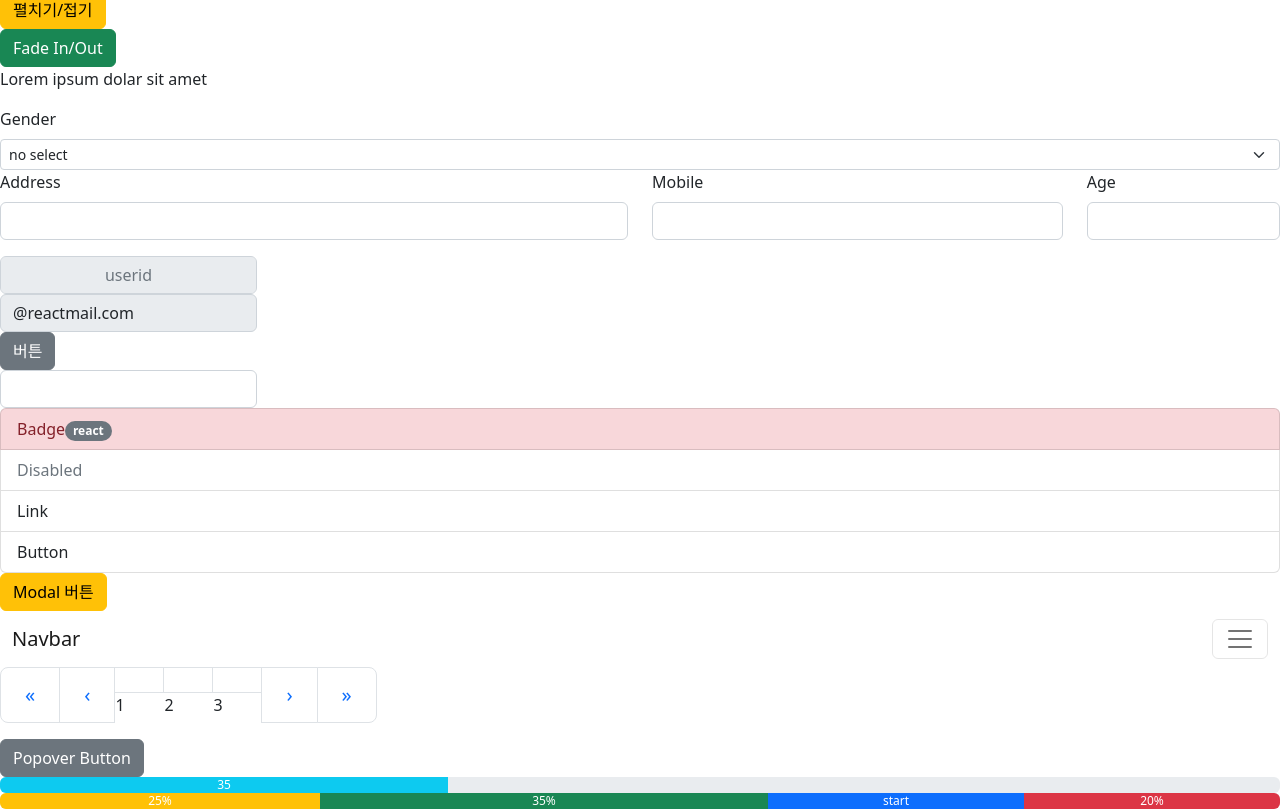
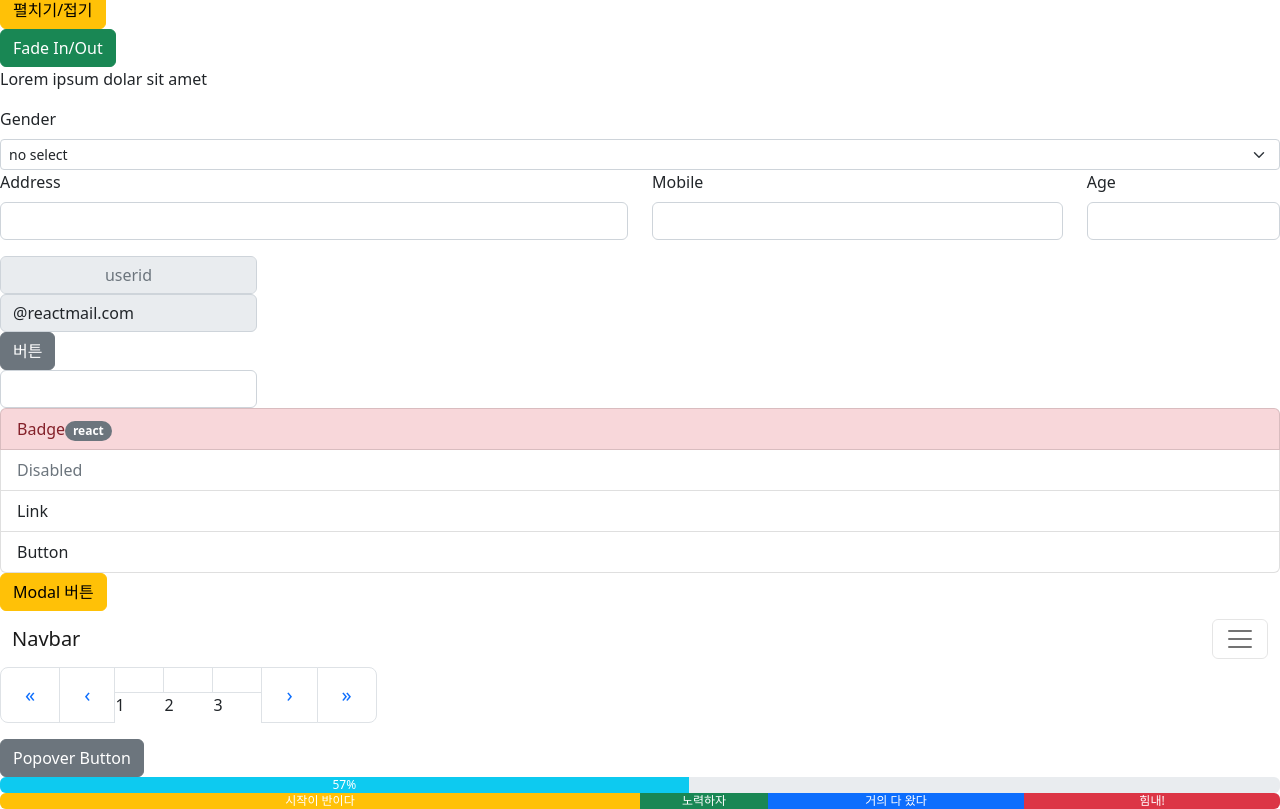
Before and after one commit to bookpark/react-ex, a React (Create React App) app in the folder strapapp/: page / in a window 1280 px wide. Shown: the part 657-1466 px from the top of the page. Built offline with nearby package versions, Linux system fonts and the light colour scheme.

Commit message:
Progress 예제

```diff
--- a/strapapp/src/ReactstrapProgress.js
+++ b/strapapp/src/ReactstrapProgress.js
@@ -4,24 +4,34 @@ import { Progress } from 'reactstrap';
 class ReactstrapProgress extends Component {
     constructor(props) {
         super(props);
-        this.state = { progress: 35 }
+        this.state = { progress: 0 }
     }
 
     progress = (e) => {
         if (this.state.progress !== 100) {
-            setTimeout((() => this.setState({ progress: this.state.progress + 1 })).bind(this), 100)
+            let id = setInterval(function () {
+                if (this.state.progress == 100) {
+                    clearInterval(id);
+                    return;
+                }
+                this.setState({ progress: this.state.progress + 1 })
+            }.bind(this), 100)
         }
+    }
+
+    componentDidMount() {
+        this.progress();
     }
 
     render() {
         return (
             <>
-                <Progress color='info' value={this.state.progress}>{this.state.progress}</Progress>
+                <Progress color='info' value={this.state.progress}>{this.state.progress}%</Progress>
                 <Progress multi>
-                    <Progress bar color='warning' value='25'>25%</Progress>
-                    <Progress bar color='success' value='35'>35%</Progress>
-                    <Progress bar value='20'>start</Progress>
-                    <Progress bar color='danger' value='20'>20%</Progress>
+                    <Progress bar color='warning' value='50'>시작이 반이다</Progress>
+                    <Progress bar color='success' value='10'>노력하자</Progress>
+                    <Progress bar value='20'>거의 다 왔다</Progress>
+                    <Progress bar color='danger' value='20'>힘내!</Progress>
                 </Progress>
             </>
         )
```
